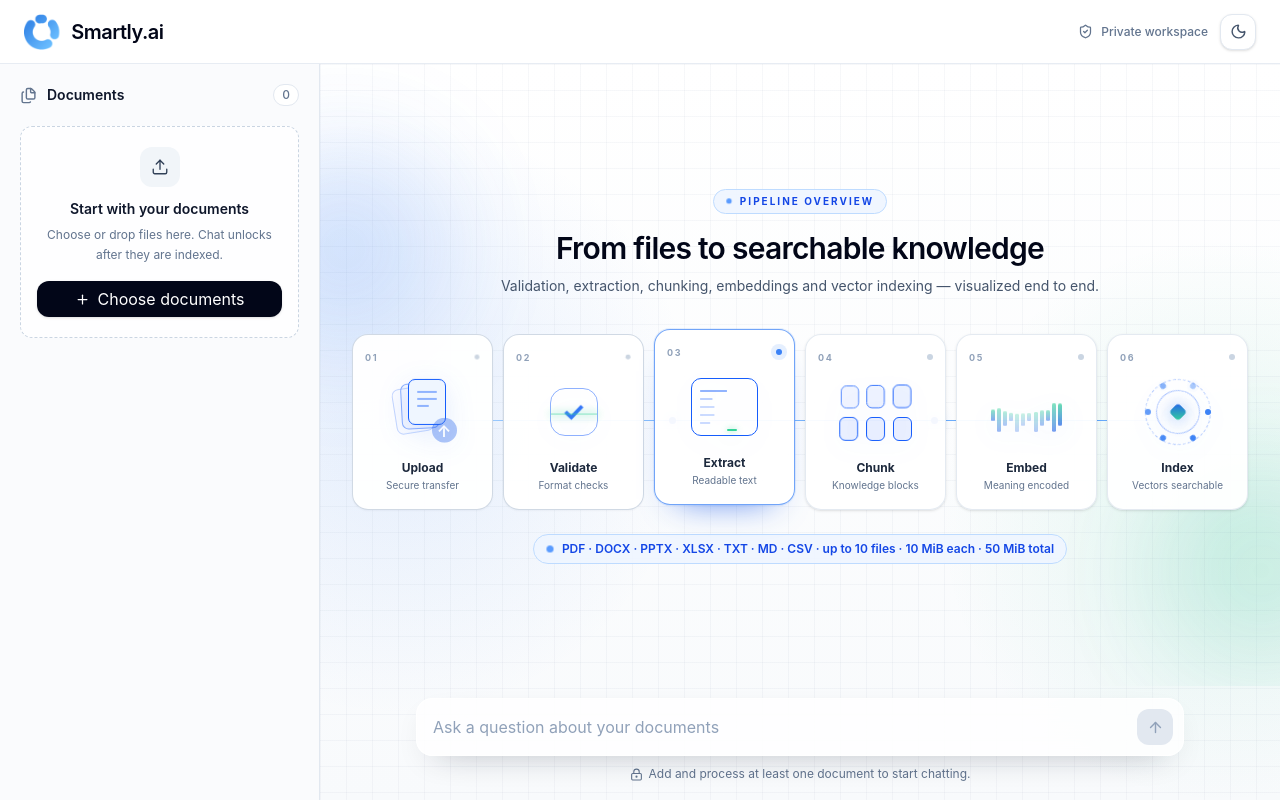
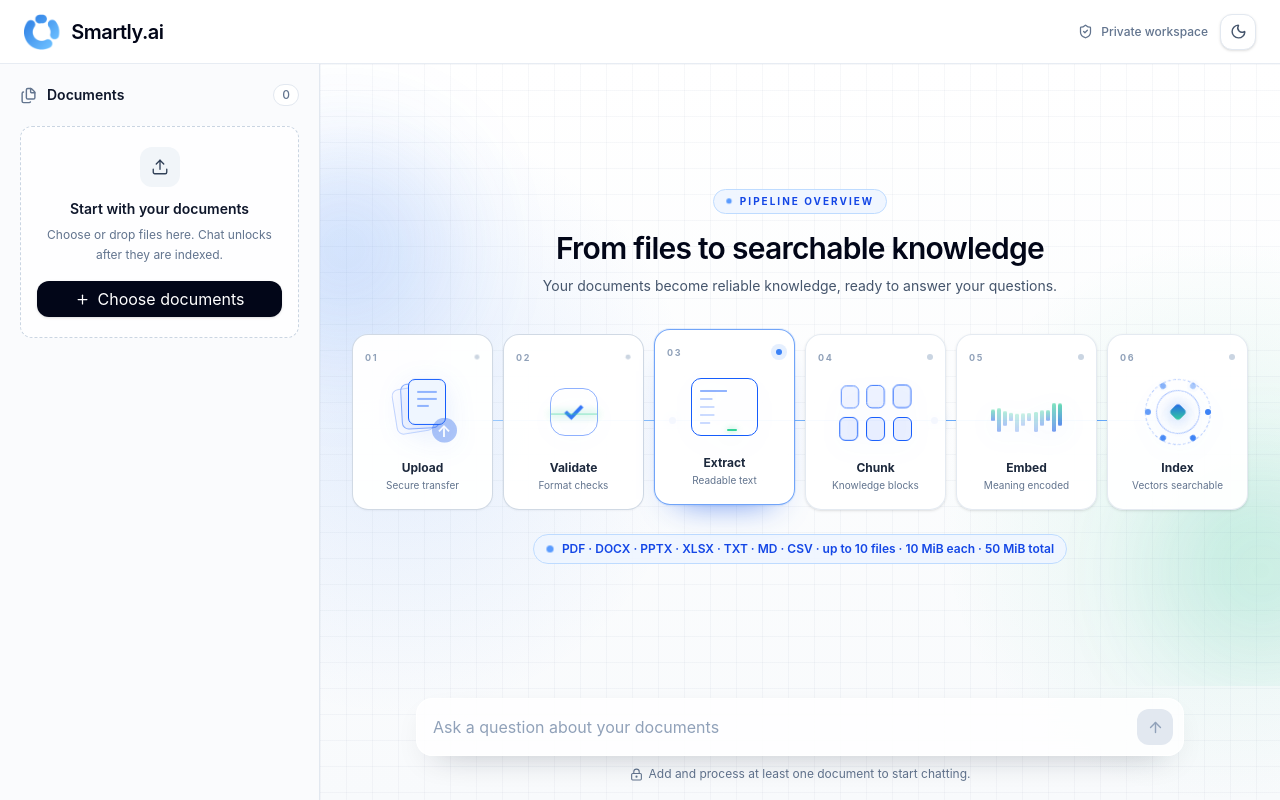
Before and after one commit to bdllhfrance-star/docchat, a Next.js app: page / in a window 1280 px wide. Built offline with nearby package versions, Linux system fonts and the light colour scheme.

Commit message:
copy: describe document value in business terms

```diff
--- a/src/components/workspace/rag-pipeline-visualizer.tsx
+++ b/src/components/workspace/rag-pipeline-visualizer.tsx
@@ -135,7 +135,7 @@ export function RagPipelineVisualizer({
             badge: "Pipeline overview",
             heading: "From files to searchable knowledge",
             description:
-              "Validation, extraction, chunking, embeddings and vector indexing — visualized end to end.",
+              "Your documents become reliable knowledge, ready to answer your questions.",
             footer:
               "PDF · DOCX · PPTX · XLSX · TXT · MD · CSV · up to 10 files · 10 MiB each · 50 MiB total",
           };
```
